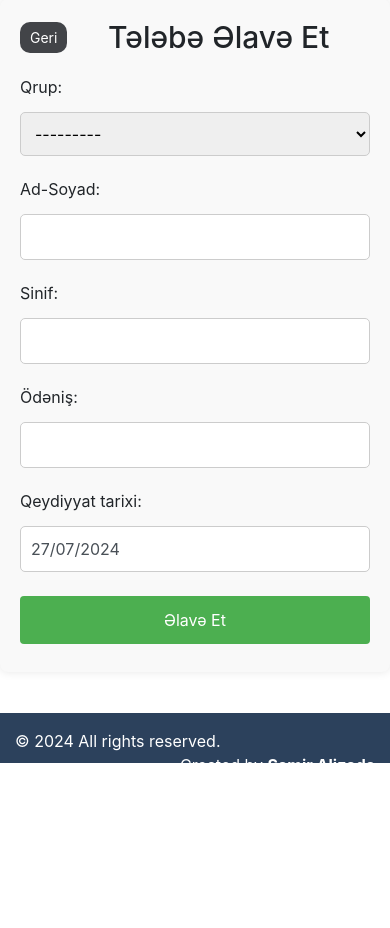
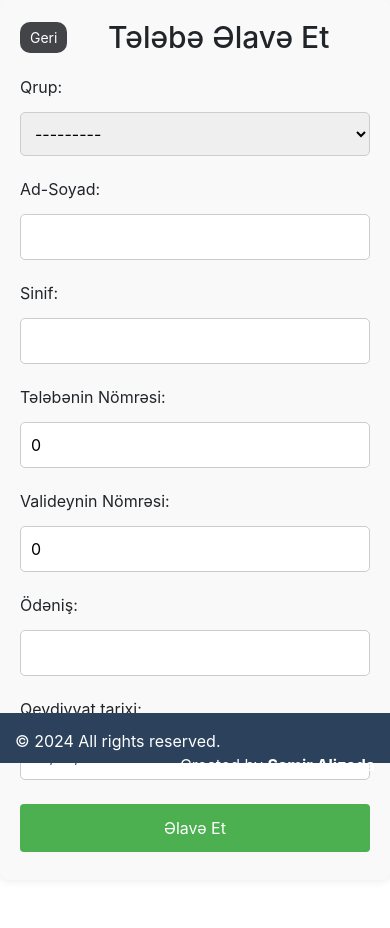
Before and after one commit to SamirAlizada/Tutor, a Django app: page /student/add/ in a window 390 px wide. Shown: the part 81-1009 px from the top of the page. Before the commit the page ends 844 px from the top, so only its background shows below. Run offline with Django 4.2, Linux system fonts and the light colour scheme; data comes from the database, SQL or seed files in the repository; some libraries are stand-ins or nearby versions.

Commit message:
feat: Add student and parent mobile number fields to student form

```diff
--- a/templates/student/add_student.html
+++ b/templates/student/add_student.html
@@ -97,6 +97,14 @@
         {{ form.grade }}
     </div>
     <div class="form-group">
+        <label for="id_student_fee">Tələbənin Nömrəsi:</label>
+        {{ form.student_mobile }}
+    </div>
+    <div class="form-group">
+        <label for="id_student_fee">Valideynin Nömrəsi:</label>
+        {{ form.parent_mobile }}
+    </div>
+    <div class="form-group">
         <label for="id_monthly_fee">Ödəniş:</label>
         {{ form.price }}
     </div>
```
Also changed, not shown: templates/student/update_student.html (+8 -0 lines), templates/student/update_student_pay.html (+8 -0 lines).
